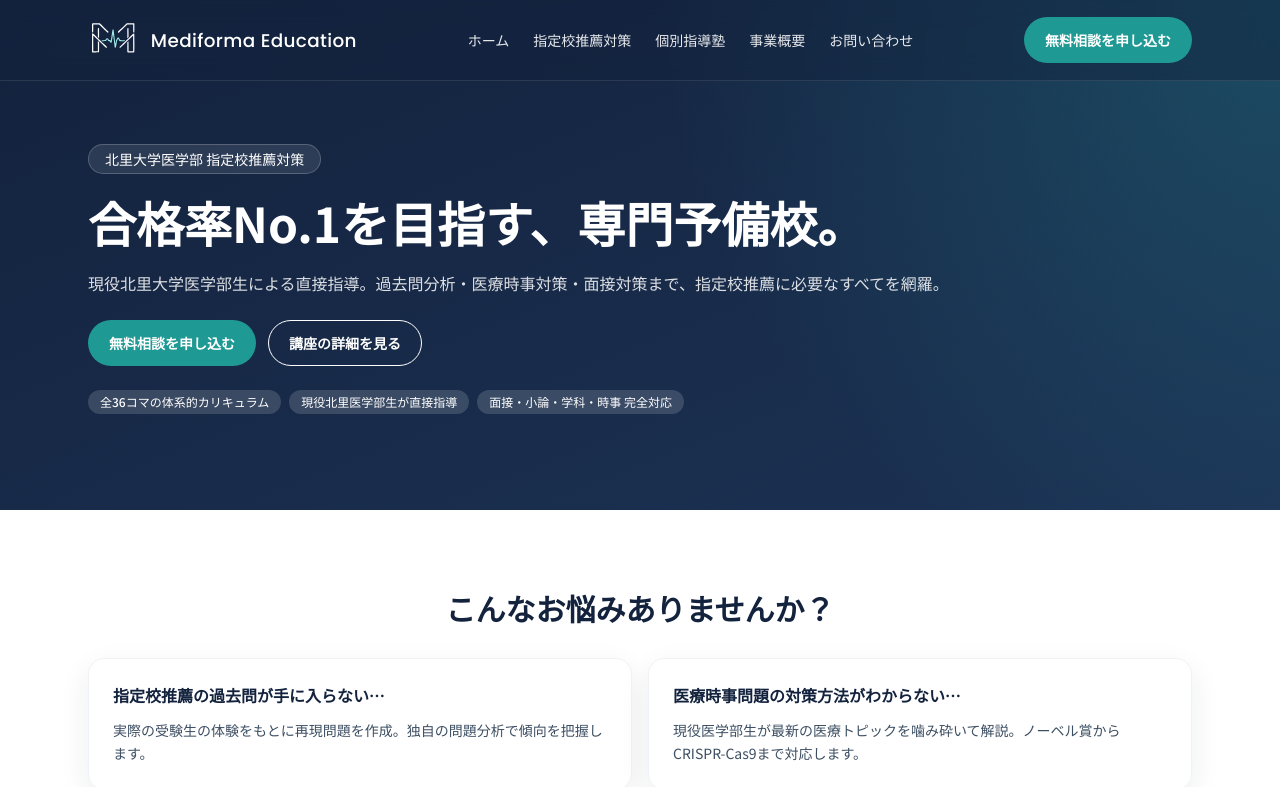
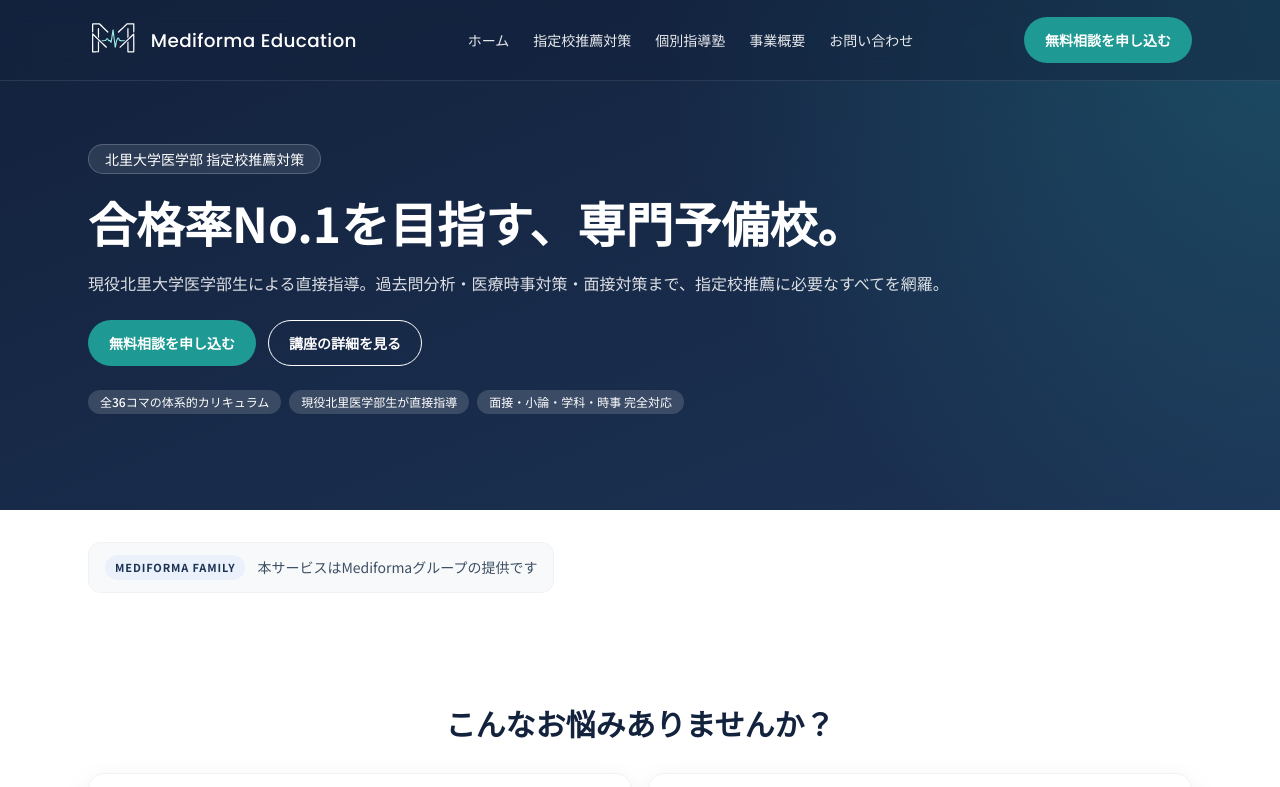
Before and after one commit to kentaro23/mediforma-education, a Next.js app: page / in a window 1280 px wide. Shown: the top 787 px of the page. Built offline with nearby package versions, Linux system fonts and the light colour scheme.

Commit message:
Add Mediforma Family badge and banner navigation

```diff
--- a/src/app/layout.tsx
+++ b/src/app/layout.tsx
@@ -4,6 +4,7 @@
 import { Header } from "@/components/layout/Header";
 import { Footer } from "@/components/layout/Footer";
 import { MobileCTA } from "@/components/layout/MobileCTA";
+import { FamilyBanner } from "@/components/family-banner/FamilyBanner";
 import { siteConfig } from "@/lib/constants";
 import { sharedMetadata, topMetadata } from "@/lib/metadata";
 import { educationalOrganizationJsonLd } from "@/lib/structured-data";
@@ -48,6 +49,7 @@
         />
         <Header />
         <main>{children}</main>
+        <FamilyBanner />
         <Footer />
         <MobileCTA />
       </body>
--- a/src/app/page.tsx
+++ b/src/app/page.tsx
@@ -1,4 +1,5 @@
 import { HeroSection } from "@/components/sections/HeroSection";
+import { FamilyBadge } from "@/components/family-badge/FamilyBadge";
 import { ProblemSection } from "@/components/sections/ProblemSection";
 import { ServiceCards } from "@/components/sections/ServiceCards";
 import { StatsCounter } from "@/components/sections/StatsCounter";
@@ -16,6 +17,7 @@
   return (
     <>
       <HeroSection />
+      <FamilyBadge />
       <ProblemSection />
       <ServiceCards />
       <StatsCounter />
--- /dev/null
+++ b/src/components/family-badge/FamilyBadge.tsx
@@ -0,0 +1,16 @@
+import { mediformaFamilyData } from "@/lib/site-data";
+
+export function FamilyBadge() {
+  return (
+    <section className="bg-white py-6 md:py-8" aria-label="Mediforma Family">
+      <div className="mx-auto max-w-6xl px-4 md:px-6">
+        <div className="inline-flex items-start gap-3 rounded-xl border border-neutralGray-100 bg-neutralGray-50 px-4 py-3 text-left">
+          <span className="inline-flex rounded-full bg-eduBlue-100 px-2.5 py-1 text-[11px] font-semibold uppercase tracking-[0.08em] text-navy-800">
+            {mediformaFamilyData.label}
+          </span>
+          <p className="pt-0.5 text-sm text-neutralGray-600">{mediformaFamilyData.subtext}</p>
+        </div>
+      </div>
+    </section>
+  );
+}
--- /dev/null
+++ b/src/components/family-banner/FamilyBanner.tsx
@@ -0,0 +1,42 @@
+import Link from "next/link";
+import { mediformaFamilyData } from "@/lib/site-data";
+
+export function FamilyBanner() {
+  return (
+    <section className="bg-neutralGray-50 py-10 md:py-12" aria-label="Mediforma Family バナー">
+      <div className="mx-auto max-w-6xl px-4 md:px-6">
+        <div className="rounded-2xl border border-neutralGray-100 bg-white p-5 shadow-soft md:p-6">
+          <div className="mb-5 flex flex-col gap-3 md:flex-row md:items-end md:justify-between">
+            <div>
+              <p className="text-xs font-semibold uppercase tracking-[0.1em] text-teal-500">{mediformaFamilyData.label}</p>
+              <h2 className="mt-1 text-xl font-bold text-navy-900 md:text-2xl">{mediformaFamilyData.heading}</h2>
+            </div>
+            <Link
+              href={mediformaFamilyData.ctaHref}
+              target="_blank"
+              rel="noopener noreferrer"
+              className="inline-flex rounded-full border border-neutralGray-100 px-4 py-2 text-sm font-medium text-navy-800 transition hover:border-teal-400 hover:text-teal-500 focus-visible:outline-none focus-visible:ring-2 focus-visible:ring-teal-500 focus-visible:ring-offset-2"
+            >
+              {mediformaFamilyData.ctaLabel}
+            </Link>
+          </div>
+
+          <ul className="grid grid-cols-2 gap-3 md:grid-cols-4">
+            {mediformaFamilyData.services.map((service) => (
+              <li key={service.name}>
+                <Link
+                  href={service.href}
+                  target={service.href.startsWith("http") ? "_blank" : undefined}
+                  rel={service.href.startsWith("http") ? "noopener noreferrer" : undefined}
+                  className="flex h-full items-center justify-center rounded-xl border border-neutralGray-100 bg-neutralGray-50 px-3 py-3 text-sm font-semibold text-navy-800 transition hover:border-teal-400 hover:text-teal-500 focus-visible:outline-none focus-visible:ring-2 focus-visible:ring-teal-500 focus-visible:ring-offset-2"
+                >
+                  {service.name}
+                </Link>
+              </li>
+            ))}
+          </ul>
+        </div>
+      </div>
+    </section>
+  );
+}
--- /dev/null
+++ b/src/lib/site-data.ts
@@ -0,0 +1,25 @@
+export const mediformaFamilyData = {
+  label: "Mediforma Family",
+  subtext: "本サービスはMediformaグループの提供です",
+  heading: "Mediforma Family",
+  ctaLabel: "Mediforma.comで詳しく見る",
+  ctaHref: "https://mediforma.com",
+  services: [
+    {
+      name: "Society",
+      href: "https://mediforma.com/society"
+    },
+    {
+      name: "DX",
+      href: "https://mediforma.com/dx"
+    },
+    {
+      name: "Education",
+      href: "/"
+    },
+    {
+      name: "Consulting",
+      href: "https://mediforma.com/consulting"
+    }
+  ]
+} as const;
```
